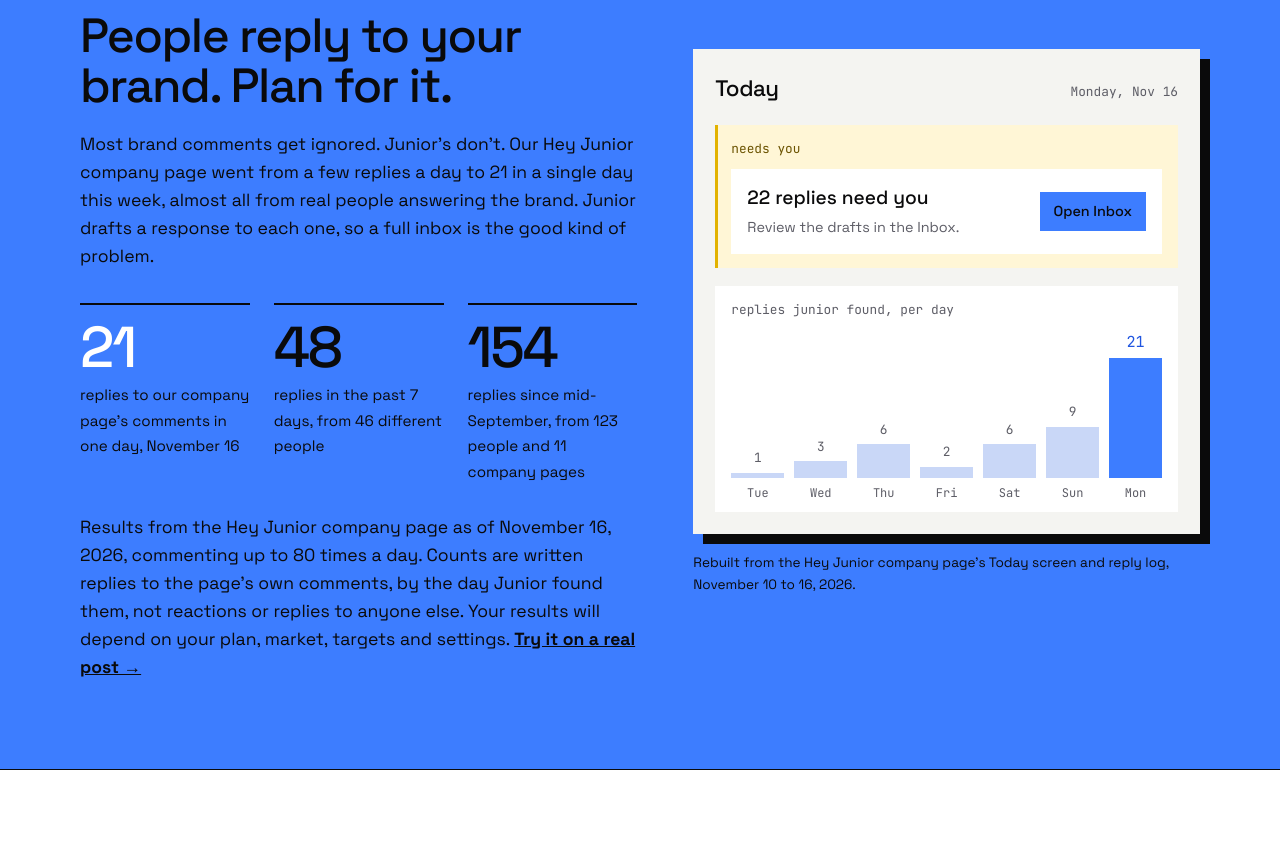
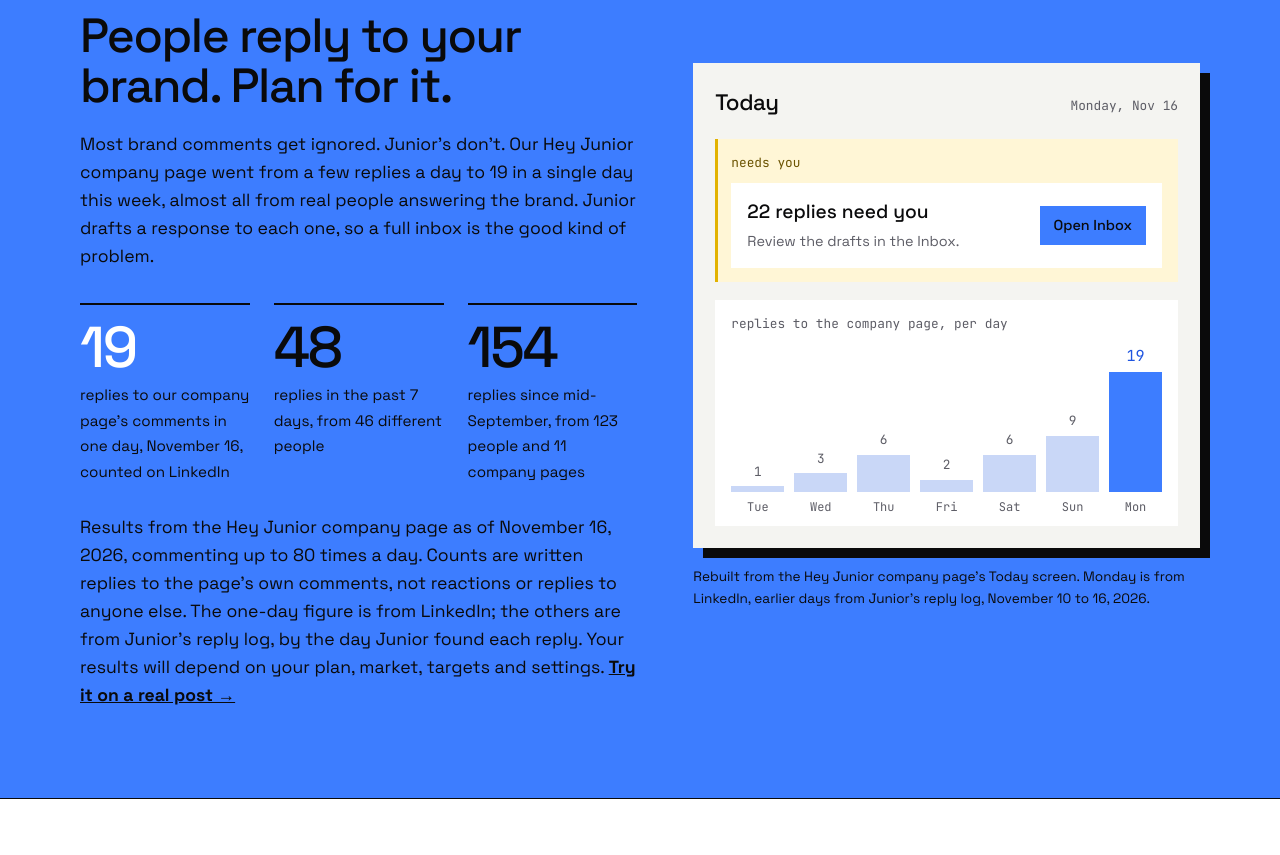
Before and after one commit to Andrew-AI-JR/heyjunior-website, a plain HTML site: page index.html in a window 1280 px wide. Shown: the part 1320-2175 px from the top of the page. Drawn offline with Linux system fonts and the light colour scheme; no server answers.

Commit message:
fix(home): lead with the LinkedIn count, 19 replies in a day
Co-Authored-By: Claude Opus 5.5 <noreply@anthropic.com>

```diff
--- a/css/brand.css
+++ b/css/brand.css
@@ -379,7 +379,7 @@ code, pre, kbd { font-family: var(--sig-mono); }
 .hj .hj-app-chart { background: #FFFFFF; padding: 14px 16px 12px; }
 .hj .hj-bars { list-style: none; margin: 0; padding: 0; display: grid; grid-template-columns: repeat(7, 1fr); gap: 10px; align-items: end; height: 170px; }
 .hj .hj-bars li { display: flex; flex-direction: column; justify-content: flex-end; align-items: center; height: 100%; }
-.hj .hj-bars li::before { content: ""; order: 1; width: 100%; height: calc(var(--v) / 21 * 120px); min-height: 4px; background: #C9D7F7; }
+.hj .hj-bars li::before { content: ""; order: 1; width: 100%; height: calc(var(--v) / 19 * 120px); min-height: 4px; background: #C9D7F7; }
 .hj .hj-bars li.is-peak::before { background: var(--sig-blue); }
 .hj .hj-bars b { order: 0; font-family: var(--sig-mono); font-size: 0.8rem; font-weight: 400; color: var(--sig-muted); margin-bottom: 4px; }
 .hj .hj-bars li.is-peak b { color: var(--sig-blue-ink); font-weight: 500; font-size: 0.95rem; }
--- a/index.html
+++ b/index.html
@@ -152,13 +152,13 @@
                 <div class="hj-volume-copy">
                     <span class="hj-kicker">Be ready for the replies</span>
                     <h2 id="hj-volume-title">People reply to your brand. Plan for it.</h2>
-                    <p>Most brand comments get ignored. Junior's don't. Our Hey Junior company page went from a few replies a day to 21 in a single day this week, almost all from real people answering the brand. Junior drafts a response to each one, so a full inbox is the good kind of problem.</p>
+                    <p>Most brand comments get ignored. Junior's don't. Our Hey Junior company page went from a few replies a day to 19 in a single day this week, almost all from real people answering the brand. Junior drafts a response to each one, so a full inbox is the good kind of problem.</p>
                     <div class="hj-volume-stats">
-                        <div class="hj-stat"><strong>21</strong><span>replies to our company page's comments in one day, November 16</span></div>
+                        <div class="hj-stat"><strong>19</strong><span>replies to our company page's comments in one day, November 16, counted on LinkedIn</span></div>
                         <div class="hj-stat"><strong>48</strong><span>replies in the past 7 days, from 46 different people</span></div>
                         <div class="hj-stat"><strong>154</strong><span>replies since mid-September, from 123 people and 11 company pages</span></div>
                     </div>
-                    <p class="hj-proof-note">Results from the Hey Junior company page as of November 16, 2026, commenting up to 80 times a day. Counts are written replies to the page's own comments, by the day Junior found them, not reactions or replies to anyone else. Your results will depend on your plan, market, targets and settings. <a href="try-it.html?src=home-proof" data-cta="home-proof-try-it">Try it on a real post &rarr;</a></p>
+                    <p class="hj-proof-note">Results from the Hey Junior company page as of November 16, 2026, commenting up to 80 times a day. Counts are written replies to the page's own comments, not reactions or replies to anyone else. The one-day figure is from LinkedIn; the others are from Junior's reply log, by the day Junior found each reply. Your results will depend on your plan, market, targets and settings. <a href="try-it.html?src=home-proof" data-cta="home-proof-try-it">Try it on a real post &rarr;</a></p>
                 </div>
                 <figure class="hj-volume-app" aria-label="Junior's Today page on November 16, 2026">
                     <div class="hj-app-card">
@@ -174,7 +174,7 @@
                             </div>
                         </div>
                         <div class="hj-app-chart">
-                            <span class="hj-app-label">Replies Junior found, per day</span>
+                            <span class="hj-app-label">Replies to the company page, per day</span>
                             <ol class="hj-bars" aria-label="Replies to the Hey Junior company page's comments per day, November 10 to 16">
                                 <li style="--v:1"><b>1</b><span>Tue</span></li>
                                 <li style="--v:3"><b>3</b><span>Wed</span></li>
@@ -182,11 +182,11 @@
                                 <li style="--v:2"><b>2</b><span>Fri</span></li>
                                 <li style="--v:6"><b>6</b><span>Sat</span></li>
                                 <li style="--v:9"><b>9</b><span>Sun</span></li>
-                                <li style="--v:21" class="is-peak"><b>21</b><span>Mon</span></li>
+                                <li style="--v:19" class="is-peak"><b>19</b><span>Mon</span></li>
                             </ol>
                         </div>
                     </div>
-                    <figcaption class="hj-shot-cap">Rebuilt from the Hey Junior company page's Today screen and reply log, November 10 to 16, 2026.</figcaption>
+                    <figcaption class="hj-shot-cap">Rebuilt from the Hey Junior company page's Today screen. Monday is from LinkedIn, earlier days from Junior's reply log, November 10 to 16, 2026.</figcaption>
                 </figure>
             </div>
         </section>
```
